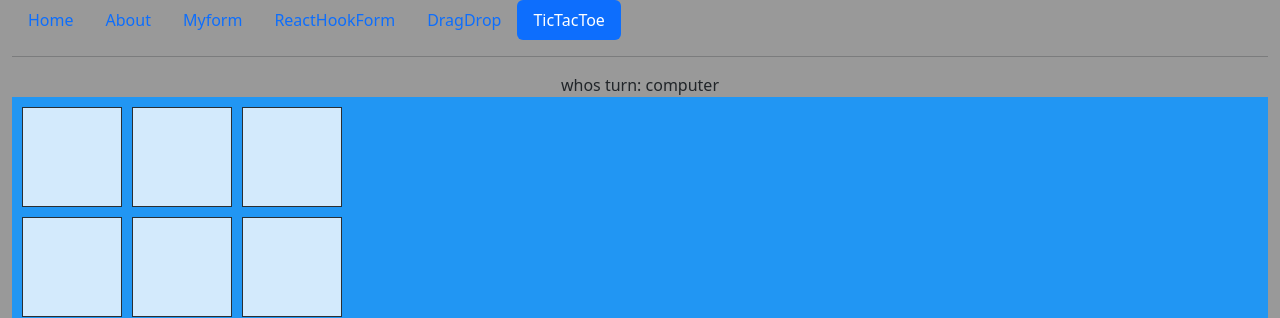
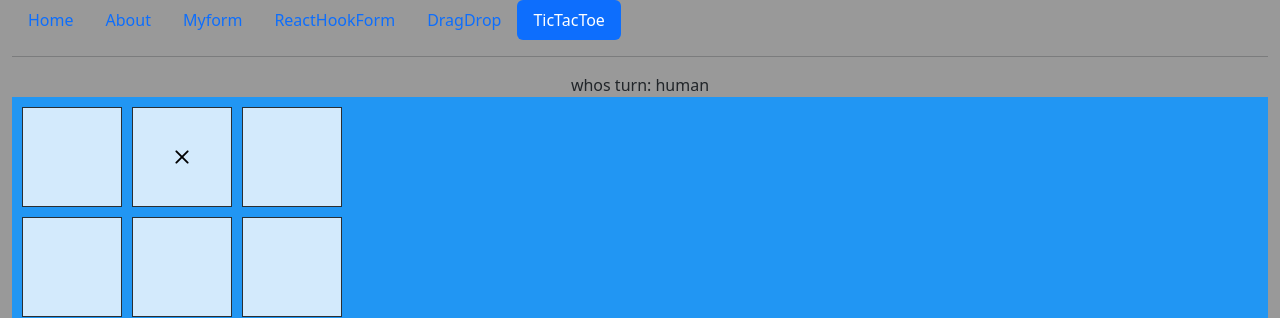
Before and after one commit to code-in-time/reactform, a React (Create React App) app: page /TicTacToe in a window 1280 px wide. Shown: the top 318 px of the page. Built offline with nearby package versions, Linux system fonts and the light colour scheme.

Commit message:
Add computer logic

```diff
--- a/src/tickTacToe/tickTacToe.js
+++ b/src/tickTacToe/tickTacToe.js
@@ -62,7 +62,22 @@ function TicTacToe() {
     }
   }
 
+  const computerTurn = () => {
+    const result = [];
+    for (const property in blocks) {
+      if (blocks[property] === null) {
+        result.push(parseInt(property));
+      }
+    }
 
+
+    // debugger;
+    const compChoice = result[Math.floor(Math.random() * result.length)];
+    // debugger
+    console.log('computerTurn', compChoice);
+
+    clickBox(compChoice);
+  }
 
 
 
@@ -72,7 +87,15 @@ function TicTacToe() {
     console.log('blocks', blocks);
   }, [blocks]);
 
-  const resetGame =() => {
+  useEffect(() => {
+
+    if (playerTurn === 1 && winner === null) {
+      console.log('playerTurn', playerTurn, ' computer');
+          computerTurn();
+    }
+  }, [playerTurn]);
+
+  const resetGame = () => {
     setBlocks(blocksBase);
     setWinner(null);
   }
```
